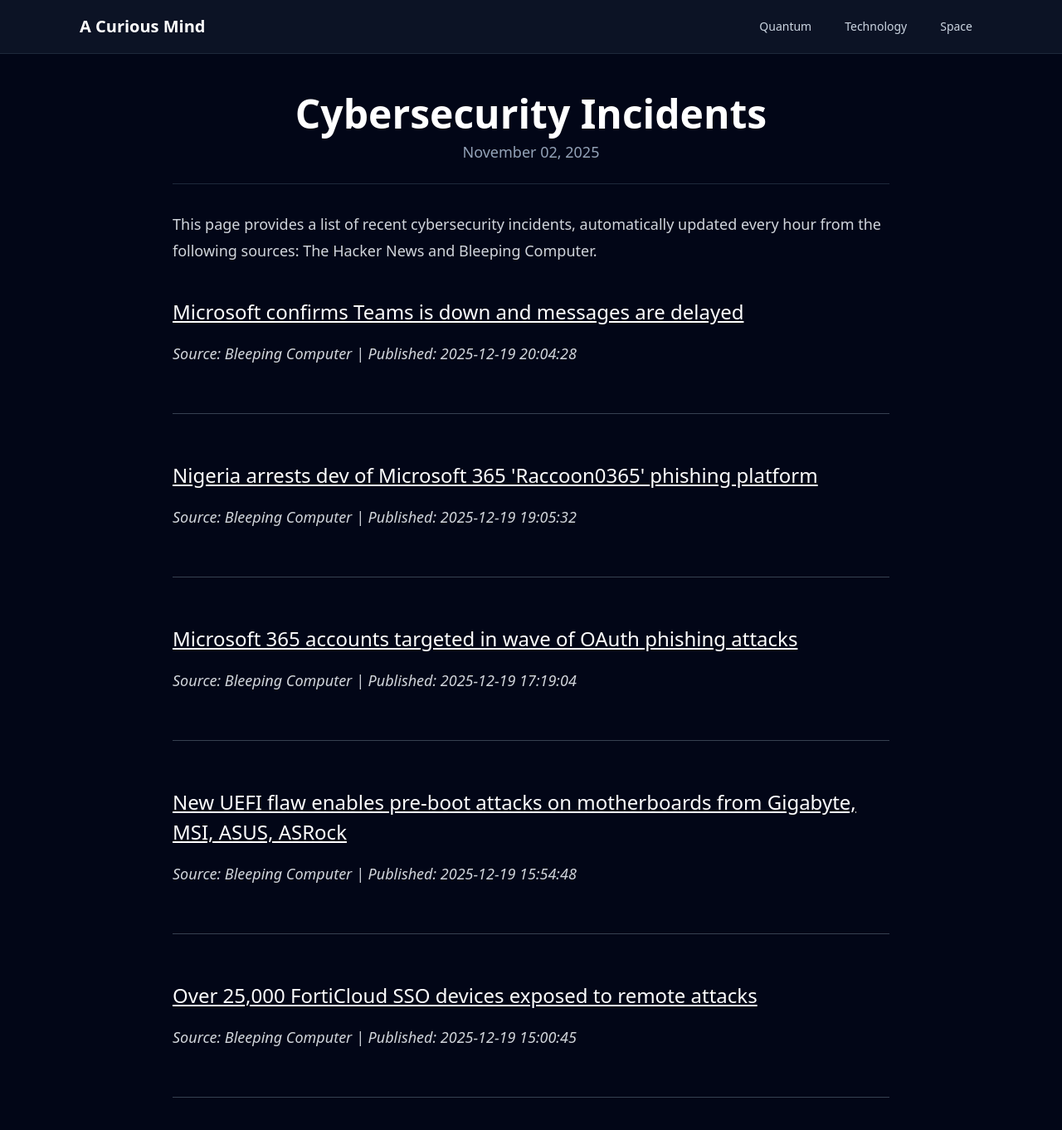
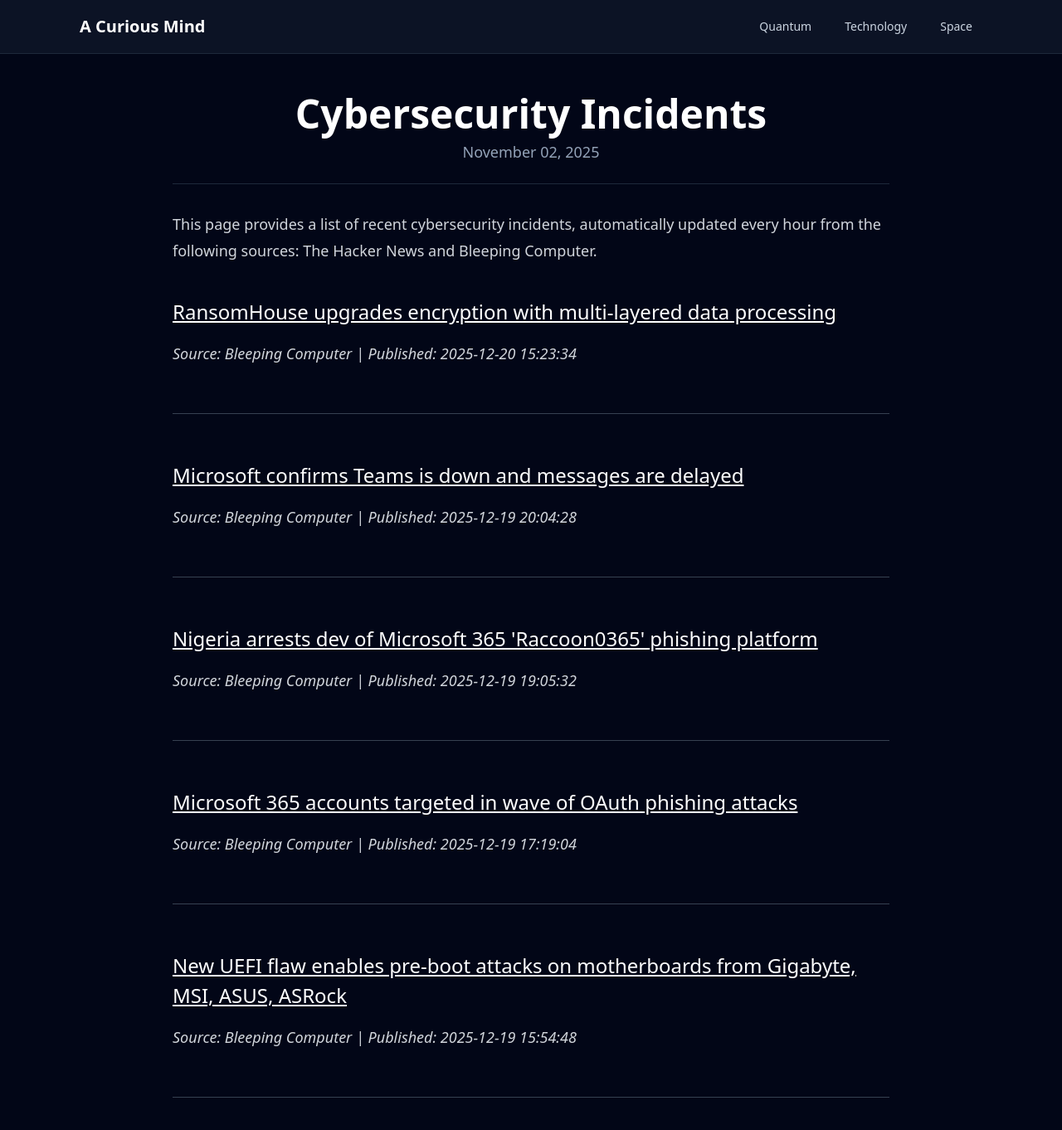
Before and after one commit to onehl7/onehl7.github.io, a Jekyll site: the page built from _posts/2025-11-02-cybersecurity-incidents.md, in a window 1280 px wide and 1400 px high. Shown: the top 1362 px of the window at 83% size. Built offline with Jekyll 4.4.1, drawn with Linux system fonts in a browser that asks for light colours; nearby versions of some CDN libraries.

Commit message:
Update news data

```diff
--- a/_data/news.json
+++ b/_data/news.json
@@ -1,4 +1,10 @@
 [
+  {
+    "source": "Bleeping Computer",
+    "title": "RansomHouse upgrades encryption with multi-layered data processing",
+    "link": "https://www.bleepingcomputer.com/news/security/ransomhouse-upgrades-encryption-with-multi-layered-data-processing/",
+    "published": "2025-12-20 15:23:34"
+  },
   {
     "source": "Bleeping Computer",
     "title": "Microsoft confirms Teams is down and messages are delayed",
@@ -22,11 +28,5 @@
     "title": "New UEFI flaw enables pre-boot attacks on motherboards from Gigabyte, MSI, ASUS, ASRock",
     "link": "https://www.bleepingcomputer.com/news/security/new-uefi-flaw-enables-pre-boot-attacks-on-motherboards-from-gigabyte-msi-asus-asrock/",
     "published": "2025-12-19 15:54:48"
-  },
-  {
-    "source": "Bleeping Computer",
-    "title": "Over 25,000 FortiCloud SSO devices exposed to remote attacks",
-    "link": "https://www.bleepingcomputer.com/news/security/over-25-000-forticloud-sso-devices-exposed-to-remote-attacks/",
-    "published": "2025-12-19 15:00:45"
   }
 ]
```
